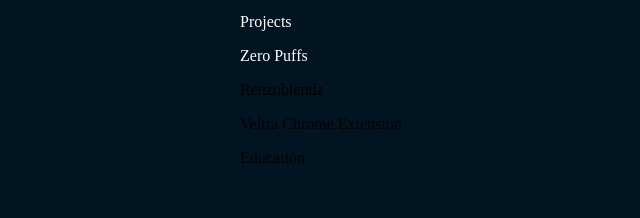
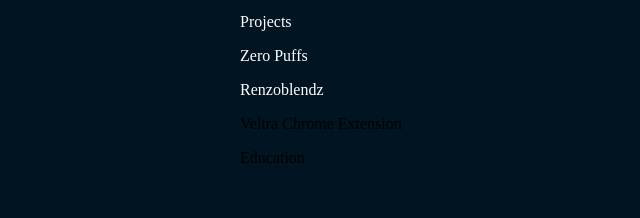
Before and after one commit to operationstriker/Portfolio-2, a plain HTML site: page index.html in a window 1280 px wide. Shown: the part 301-519 px from the top of the page, 272-912 px from the left. Drawn offline with Linux system fonts and the light colour scheme.

Commit message:
Update index.html

```diff
--- a/index.html
+++ b/index.html
@@ -52,7 +52,7 @@ In my spare time, I’m usually climbing, playing tennis, hanging out with my wi
 
 <p class="ScrollText">Zero Puffs</p>
 
-<p>Renzoblendz</p>
+<p class="ScrollText">Renzoblendz</p>
 
 <p>Veltra Chrome Extension</p>
 
```
